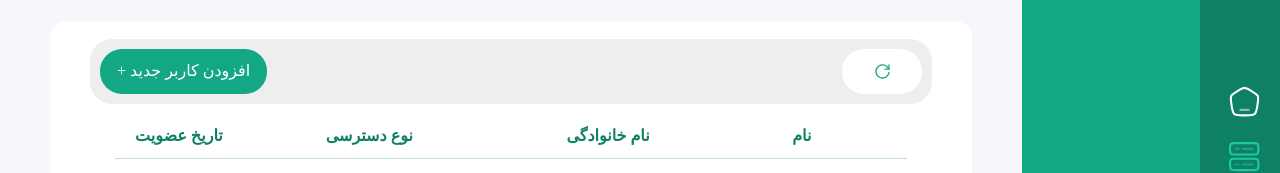
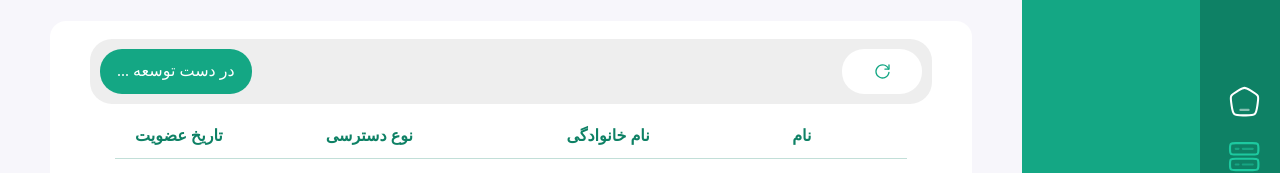
Before and after one commit to mohammadzeyghami/rayka-cloud, a React (Vite) app: page /users in a window 1280 px wide. Shown: the part 131-304 px from the top of the page. Built offline with nearby package versions, Linux system fonts and the light colour scheme.

Commit message:
Update index.tsx

```diff
--- a/src/components/Templates/VirtualTable/index.tsx
+++ b/src/components/Templates/VirtualTable/index.tsx
@@ -50,7 +50,7 @@ const VirtualTable = ({ Data }: Iprops) => {
             to={"/cloud/create-server"}
             className="items-center flex px-[17px] bg-green-light rounded-md"
           >
-            <p className="text-white"> افزودن کاربر جدید +</p>
+            <p className="text-white"> در دست توسعه ...</p>
           </Link>
         </div>
         {/* react window */}
```
